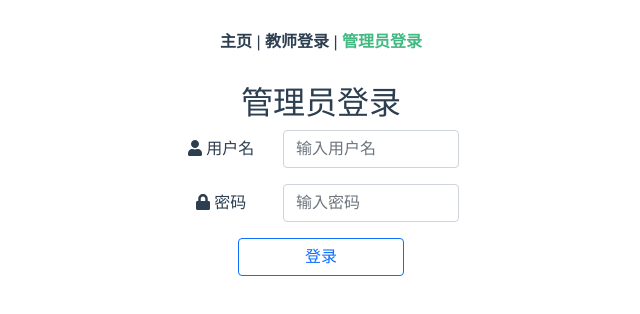
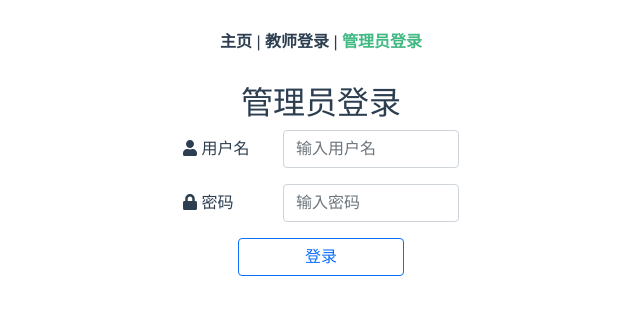
Before and after one commit to mazixiang/tqas-frontend-vue, a Vue app: page /admin/login in a window 1280 px wide. Shown: the top 314 px of the page, without its empty margins (319-959 px from the left). Built offline with nearby package versions, Linux system fonts and the light colour scheme.

Commit message:
modify style for component LoginForm

```diff
--- a/src/components/LoginForm.vue
+++ b/src/components/LoginForm.vue
@@ -4,7 +4,7 @@
       <h2>{{ title }}</h2>
     </div>
     <form @submit="$event.preventDefault()">
-      <div class="row mb-3">
+      <div class="row mb-3 form-group">
         <label for="username" class="col-md-4 col-form-label"><font-awesome-icon icon="user" /> 用户名</label>
         <div class="col-md-8">
           <input
@@ -17,7 +17,7 @@
         </div>
       </div>
 
-      <div class="row mb-3">
+      <div class="row mb-3 form-group">
         <label for="password" class="col-md-4 col-form-label"><font-awesome-icon icon="lock" /> 密码</label>
         <div class="col-md-8">
           <input
@@ -83,4 +83,9 @@ export default {
 .btn {
   width: 60%;
 }
+
+.form-group {
+  text-align: left;
+}
+
 </style>
```
